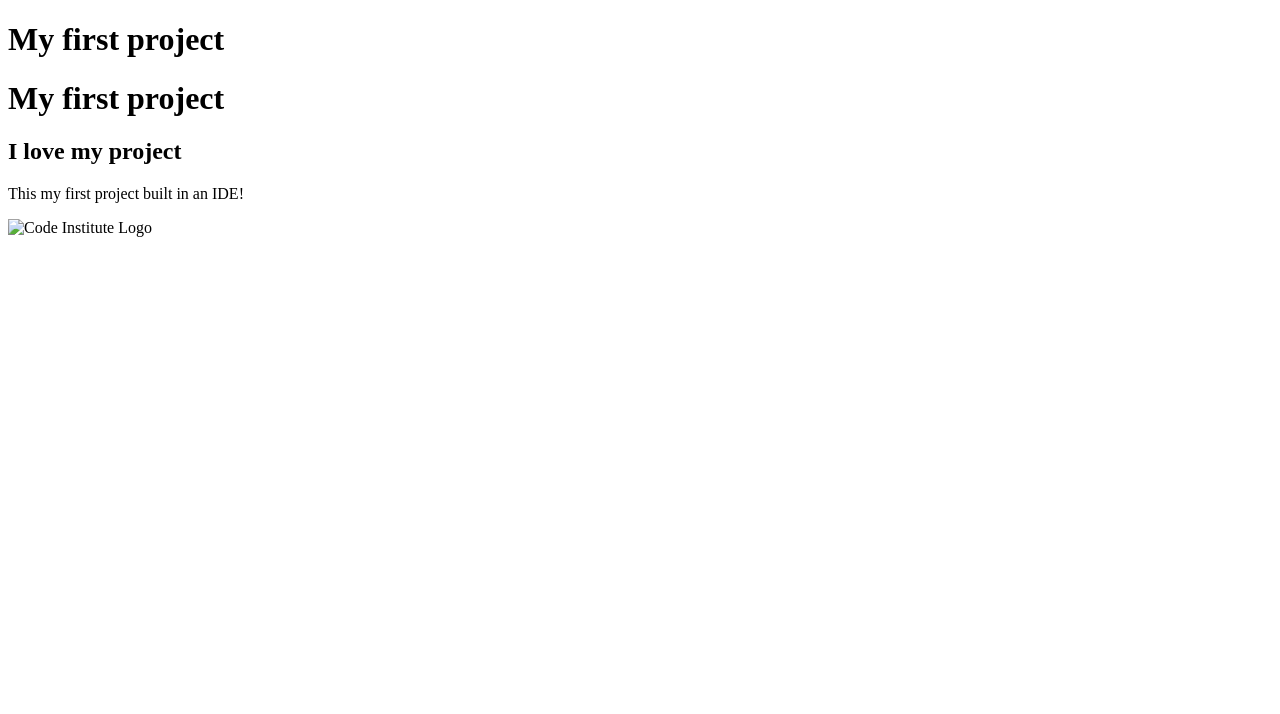
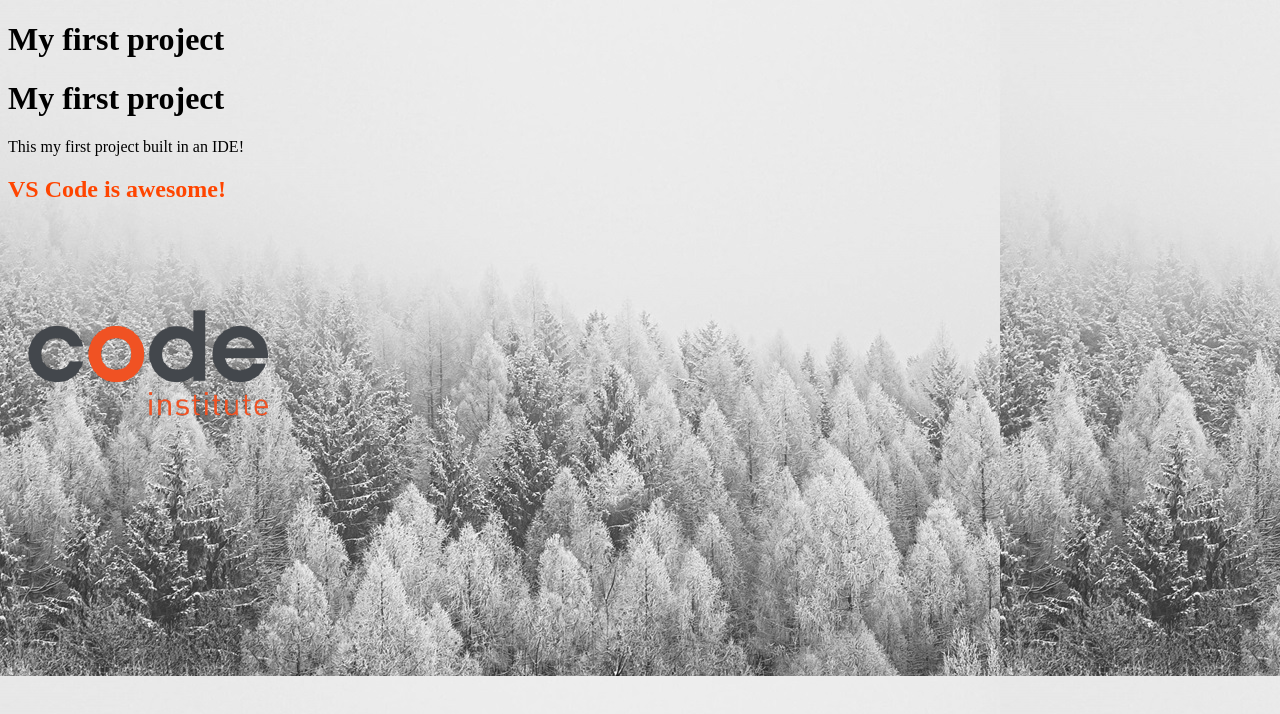
Before and after one commit to SafaNur43/my-first-project, a plain HTML site: page index.html in a window 1280 px wide. Drawn offline with Linux system fonts and the light colour scheme.

Commit message:
Add initial images and CSS

```diff
--- /dev/null
+++ b/assets/css/styles.css
@@ -0,0 +1,13 @@
+/* body {
+    background-color: lightgrey;
+    background-image: url("../images/01-02-02_background-img.jpg");
+} */
+
+body {
+    background-color: lightgray;
+    background-image: url("/assets/images/01-02-02_background-img.jpg");
+}
+
+h2 {
+     color: orangered;
+}
--- a/index.html
+++ b/index.html
@@ -4,13 +4,13 @@
     <meta charset="UTF-8">
     <meta name="viewport" content="width=device-width, initial-scale=1.0">
     <title>Document</title>
-    <link rel="stylesheet" href="assets/css/styles.css">
+    <link rel="stylesheet" href="assets/css/styles.css" />
 </head>
 <body>
    <h1>My first project</h1>
    <h1>My first project</h1>
-   <h2>I love my project</h2>
    <p>This my first project built in an IDE!</p>
+   <h2>VS Code is awesome!</h2>
    <img src="assets/images/01-02-02_ci-logo.png" alt="Code Institute Logo">
 </body>
 </html>
```
Also changed, not shown: assets/images/01-02-02_background-img.jpg (added), assets/images/01-02-02_ci-logo.png (added), 2 other files.
